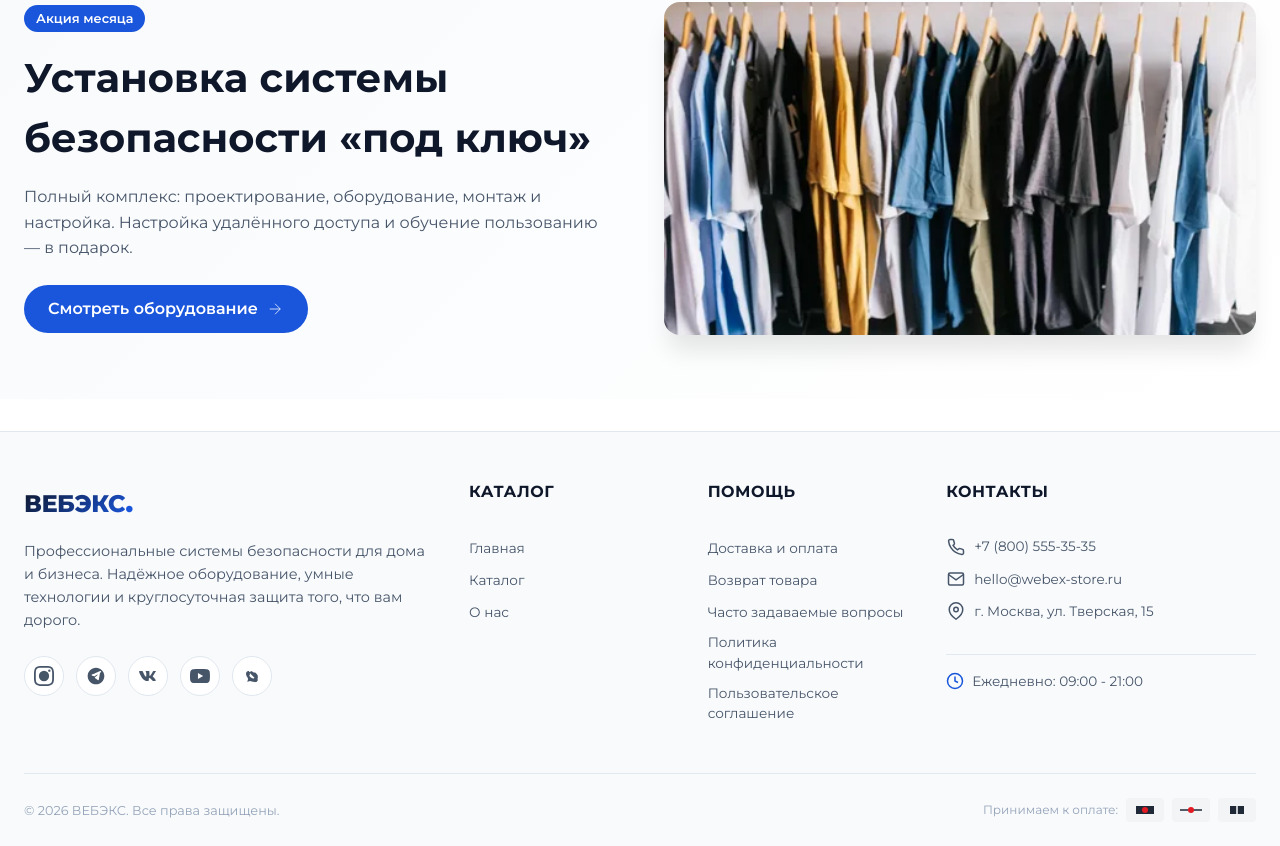
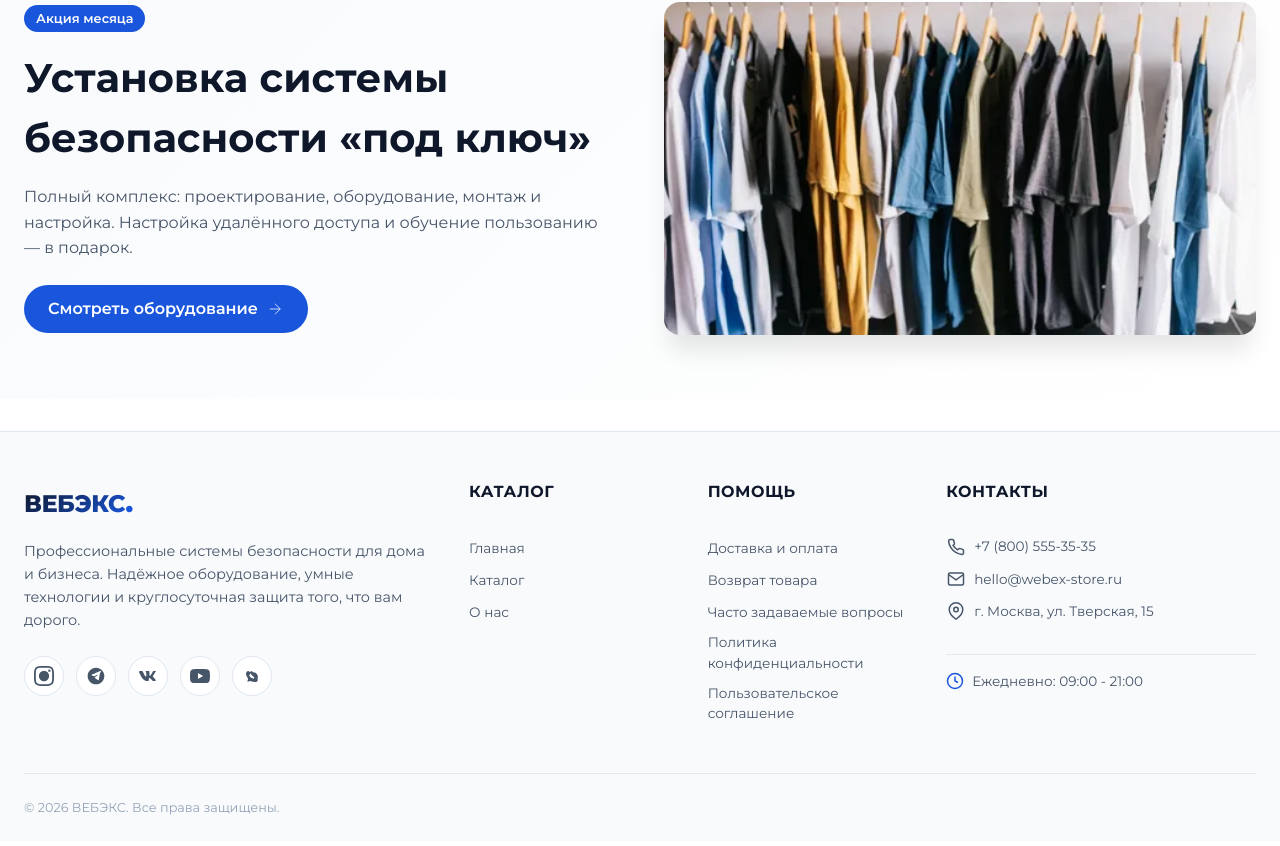
Before and after one commit to k3ssL/webex, a React (Vite) app: page /#/ in a window 1280 px wide. Shown: the part 2105-2951 px from the top of the page. Built offline with nearby package versions, Linux system fonts and the light colour scheme.

Commit message:
remove payment methods

```diff
--- a/src/components/Footer/Footer.jsx
+++ b/src/components/Footer/Footer.jsx
@@ -196,26 +196,6 @@ const Footer = () => {
                     <div className={styles.copyright}>
                         <p>© {currentYear} ВЕБЭКС. Все права защищены.</p>
                     </div>
-                    <div className={styles.payment_methods}>
-                        <span className={styles.payment_label}>Принимаем к оплате:</span>
-                        <div className={styles.payment_icons}>
-                            <svg width="38" height="24" viewBox="0 0 38 24" fill="none" xmlns="http://www.w3.org/2000/svg">
-                                <rect width="38" height="24" rx="4" fill="#F3F4F6"/>
-                                <path d="M10 8H28V16H10V8Z" fill="#1F2937"/>
-                                <circle cx="19" cy="12" r="3" fill="#E31B23"/>
-                            </svg>
-                            <svg width="38" height="24" viewBox="0 0 38 24" fill="none" xmlns="http://www.w3.org/2000/svg">
-                                <rect width="38" height="24" rx="4" fill="#F3F4F6"/>
-                                <path d="M8 12H30" stroke="#1F2937" strokeWidth="1.5"/>
-                                <circle cx="19" cy="12" r="3" fill="#E31B23"/>
-                            </svg>
-                            <svg width="38" height="24" viewBox="0 0 38 24" fill="none" xmlns="http://www.w3.org/2000/svg">
-                                <rect width="38" height="24" rx="4" fill="#F3F4F6"/>
-                                <path d="M12 8H26V16H12V8Z" fill="#1F2937"/>
-                                <path d="M19 8L19 16" stroke="white" strokeWidth="1.5"/>
-                            </svg>
-                        </div>
-                    </div>
                 </div>
             </div>
         </footer>
```
